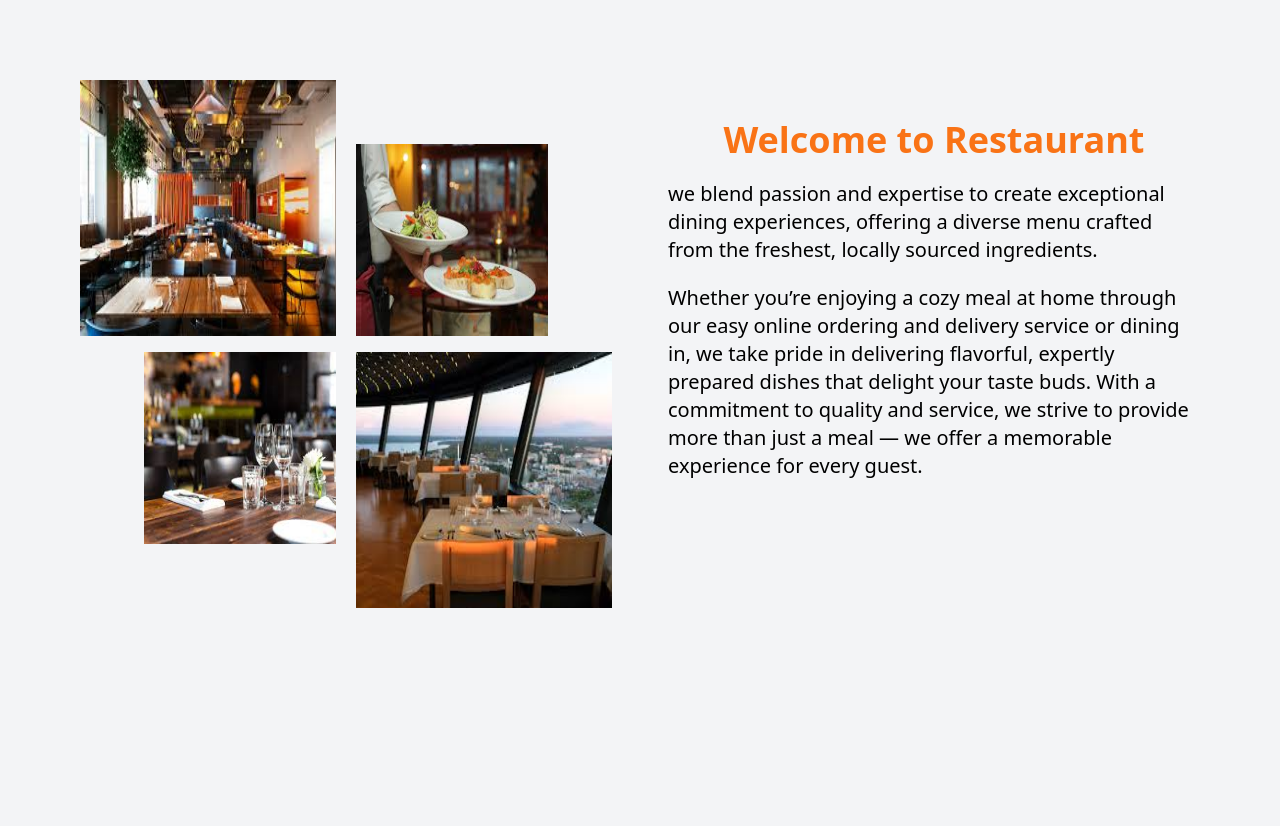
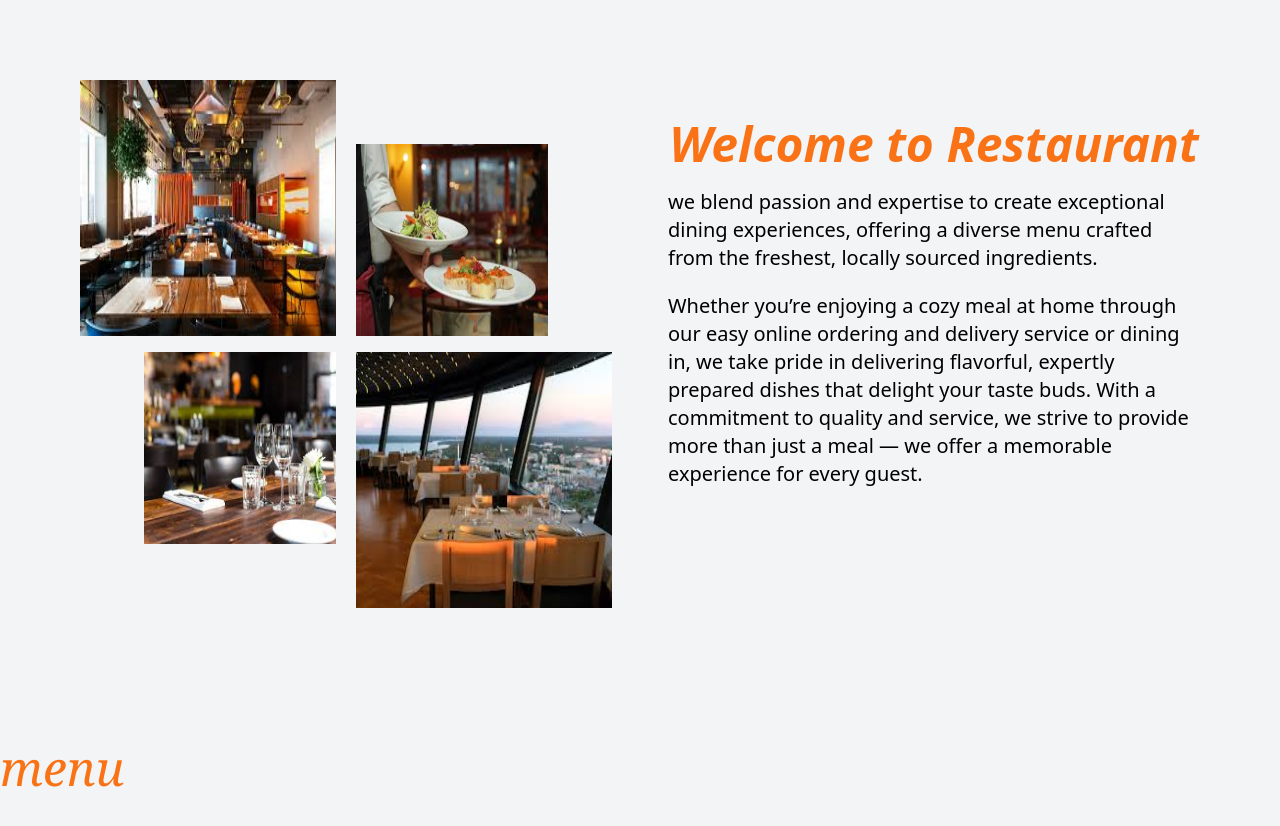
Before and after one commit to Thitina-Begashaw/Restaurant, a React (Vite) app in the folder frontend/: page / in a window 1280 px wide. Shown: the part 1960-2786 px from the top of the page. Before the commit the page ends 2568 px from the top, so only its background shows below. Built offline with nearby package versions, Linux system fonts and the light colour scheme.

Commit message:
Add Menu component

```diff
--- a/frontend/src/App.jsx
+++ b/frontend/src/App.jsx
@@ -7,6 +7,8 @@ import fork from "./assets/fork.png";
 import cart from "./assets/cart.png";
 import servicePic from "./assets/service.png";
 import AboutUs from "./components/AboutUs.jsx";
+import BookTable from "./components/BookTable.jsx";
+import Menu from "./components/Menu.jsx";
 export default function App(){
   return(
     <>
@@ -37,6 +39,9 @@ export default function App(){
   />
 
   <AboutUs/>
+<Menu/>
+
+
 </>
   );
 }
--- a/frontend/src/components/AboutUs.jsx
+++ b/frontend/src/components/AboutUs.jsx
@@ -3,6 +3,7 @@ import Pic1 from "../assets/R1.jpg";
 import Pic2 from "../assets/R2.jpg";
 import Pic3 from "../assets/R3.jpg";
 import Pic4 from "../assets/R4.jpg";
+import Pic5 from "../assets/verticalLine.jpg";
 export default function AboutUs(){
   return(
   <div className=" mt-36">
@@ -11,16 +12,18 @@ export default function AboutUs(){
     <img className="h-64 w-64" src={Pic1} alt="" />
     <img className="h-48 w-48 mt-16" src={Pic2}  alt="" />
     </div>
-    <div className="flex flex-row -mt-16 ml-36 gap-5">
+    <div className="flex flex-row -mt-16 ml-36 gap-5 mb-20">
     <img className="h-48 w-48" src={Pic3} alt="" />
     <img className="h-64 w-64" src={Pic4}  alt="" />
     </div>
     </div>
     <div className="mr-20">
-    <h1 className="text-orange-500  text-4xl font-extrabold text-center ">Welcome to Restaurant </h1>
+    <h1 className="text-orange-500  text-5xl font-bold text-center italic ">Welcome to Restaurant </h1>
   <p className="mt-5 text-xl">we blend passion and expertise to create exceptional dining experiences, offering a diverse menu crafted from the freshest, locally sourced ingredients. </p>
   <p className="mt-5 text-xl">Whether you’re enjoying a cozy meal at home through our easy online ordering and delivery service or dining in, we take pride in delivering flavorful, expertly prepared dishes that delight your taste buds. With a commitment to quality and service, we strive to provide more than just a meal — we offer a memorable experience for every guest.</p>
+  {/* <img className="w-52 h-52" src ={Pic5} alt="" /> */}
   </div>
+
   </div>
   );
 }
--- /dev/null
+++ b/frontend/src/components/BookTable.jsx
@@ -0,0 +1,11 @@
+export default function BookTable(){
+  return(
+    <div>
+      {/* <h4>Reservation</h4>
+      <h1>Book A Table Online</h1>
+      <input type="text"
+      placeholder="Your Name"
+      value={Name}/> */}
+    </div>
+  );
+}
--- /dev/null
+++ b/frontend/src/components/Menu.jsx
@@ -0,0 +1,17 @@
+import React from "react";
+import DoroPic from "../assets/Dorowot.jpg"
+export default function Menu(){
+  return(
+    <div className="w-screen h-96 mt-64">
+      <h1 className=" text-orange-500 italic text-5xl font-serif mb-14">menu</h1>
+          <div className="h-52 w-1/2 bg-white border border-gray-300 ml-10">
+            <div className="float-left mr-5 "><img className="h-52 w-56" src={DoroPic} alt="" /></div>
+            <div className="m-5">
+             <h2 className="text-3xl font-bold font-serif text-orange-500 mb-2">Doro Wot</h2>
+             <h3 className="font-extrabold text-2xl mb-1 ">4.99 $</h3>
+             <p className="text-gray-500 mb-1">Tender chicken slow-cooked in a rich, spiced berbere sauce with onions, garlic, and clarified butter. Served with traditional Ethiopian injera, this flavorful dish is perfect for sharing and serves 3 people. A true taste of Ethiopian heritage!</p>
+            </div>
+         </div>
+    </div>
+  );
+}
```
Also changed, not shown: frontend/src/assets/Dorowot.jpg (added), frontend/src/assets/verticalLine.jpg (added).
